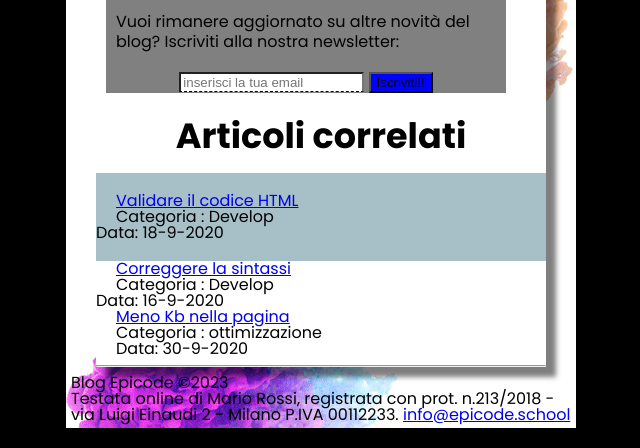
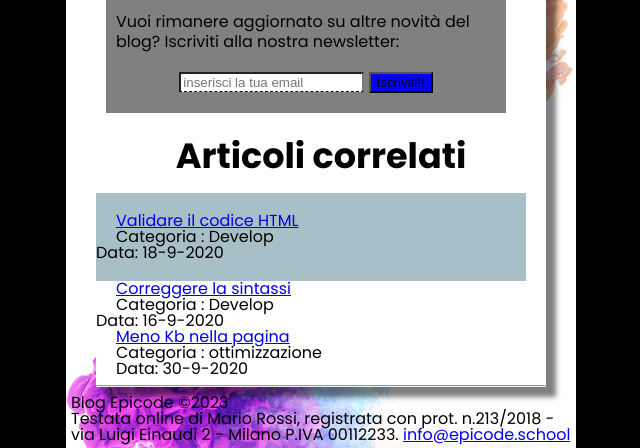
Before and after one commit to Antimo90/U1-W1-D4, a plain HTML site: page Exercise/index.html in a window 1280 px wide. Shown: the part 1684-2132 px from the top of the page, without its empty margins (324-964 px from the left). Drawn offline with Linux system fonts and the light colour scheme.

Commit message:
Update style.css

```diff
--- a/Exercise/assets/css/style.css
+++ b/Exercise/assets/css/style.css
@@ -196,11 +196,12 @@ h3{
 
 .form_email{
     text-align: center;
-
+    padding-bottom: 20px
 }
 
 .email{
     border-bottom: 1px dashed black;
+    ;
 }
 
 button{
@@ -219,6 +220,7 @@ h4{
     background-color: #A7BFC7;
     padding-top: 20px;
     padding-bottom: 20px;
+    width: 430px;
 }
 
 .top_sect{
```
